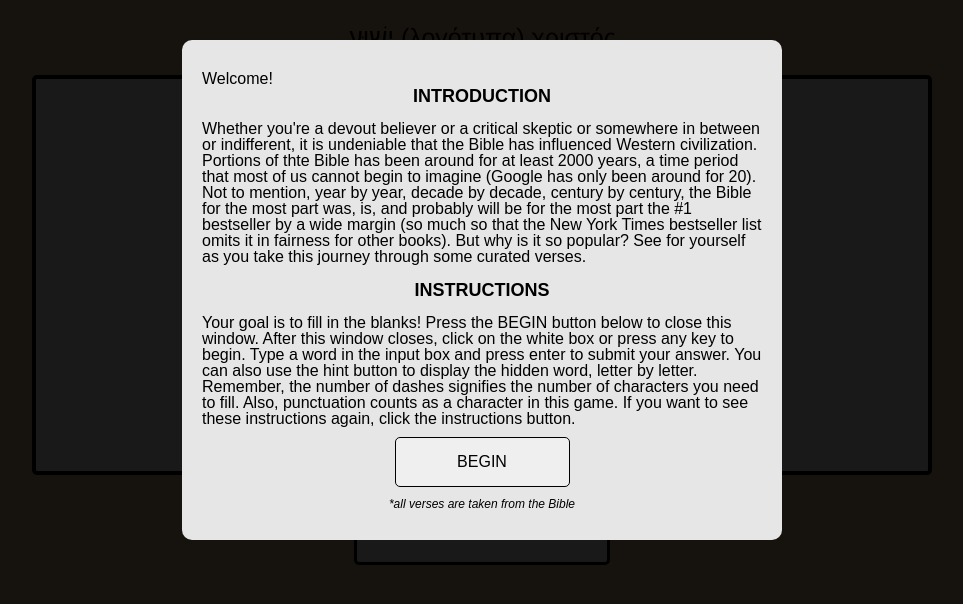
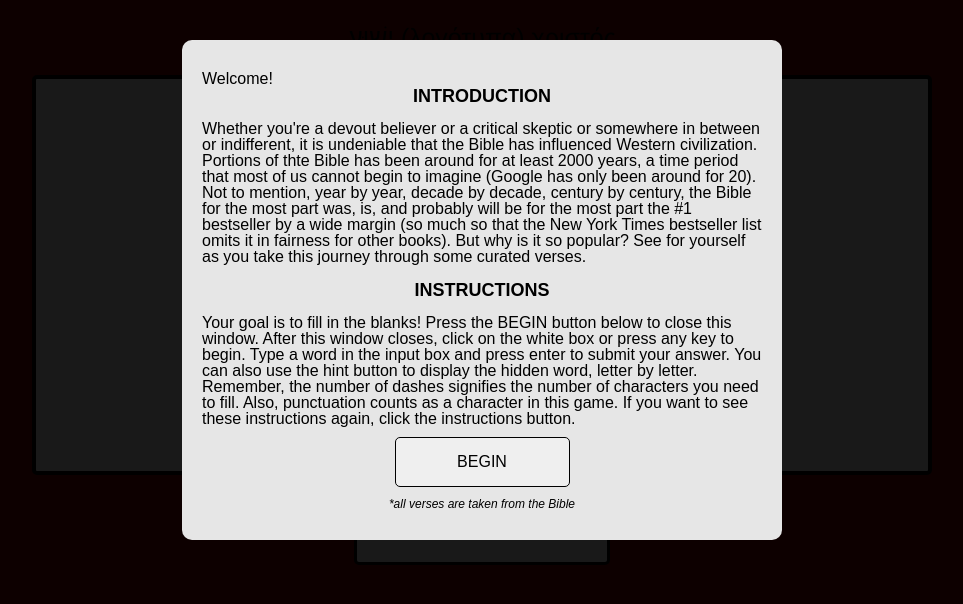
Before and after one commit to isaac-yoon/LOGOS-word, a website built with webpack: page public/index.html in a window 1280 px wide. Shown: the whole page, without its empty margins (158-1121 px from the left). Built offline with nearby package versions, Linux system fonts and the light colour scheme.

Commit message:
Change background color to maroon

```diff
--- a/public/css/application.css
+++ b/public/css/application.css
@@ -1,5 +1,5 @@
 html {
-  background-color: burlywood;
+  background-color: maroon;
   height: 100%;
 }
 
```
